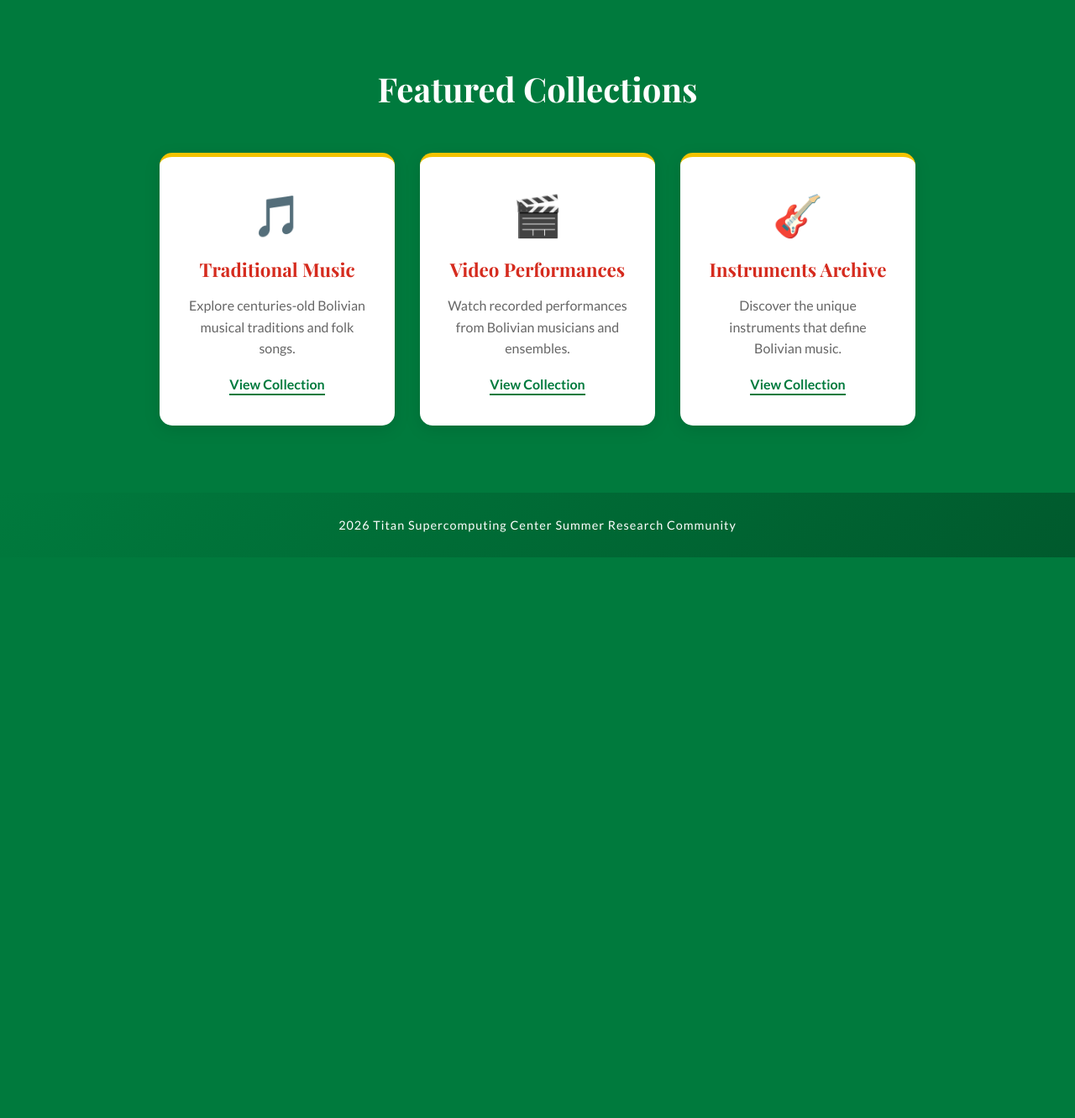
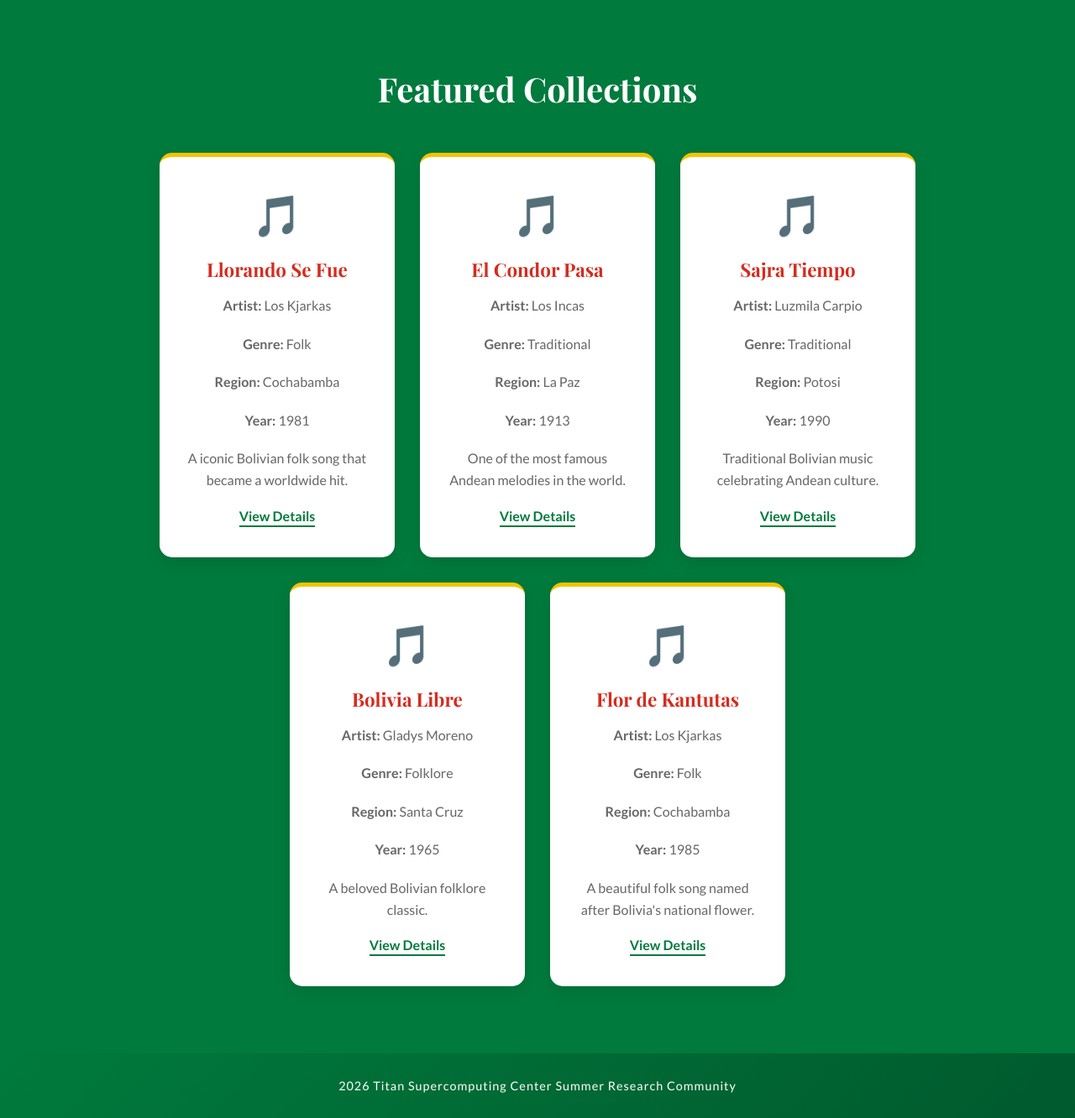
Before and after one commit to Yonathanaraya/bolivian-music-heritage, a Flask app: page / in a window 1280 px wide. Shown: the part 658-1990 px from the top of the page at 84% size. Before the commit the page ends 1322 px from the top, so only its background shows below. Run offline with Flask 3, Linux system fonts and the light colour scheme; data comes from the database, SQL or seed files in the repository; both versions use the stored data as it was after the commit.

Commit message:
Add SQLite database with Bolivian music data connected to homepage

```diff
--- a/backend/app.py
+++ b/backend/app.py
@@ -1,10 +1,19 @@
+import sys
+sys.path.insert(0, 'backend')
+
 from flask import Flask, render_template
+from database import get_db
 
 app = Flask(__name__, template_folder='../templates', static_folder='../static')
 
 @app.route('/')
 def home():
-    return render_template('index.html')
+    conn = get_db()
+    cursor = conn.cursor()
+    cursor.execute('SELECT * FROM music')
+    music_list = cursor.fetchall()
+    conn.close()
+    return render_template('index.html', music_list=music_list)
 
 if __name__ == '__main__':
     app.run(debug=True)
--- /dev/null
+++ b/backend/database.py
@@ -0,0 +1,30 @@
+import sqlite3
+
+def get_db():
+    conn = sqlite3.connect('backend/music_heritage.db')
+    conn.row_factory = sqlite3.Row
+    return conn
+
+def init_db():
+    conn = get_db()
+    cursor = conn.cursor()
+
+    cursor.execute('''
+        CREATE TABLE IF NOT EXISTS music (
+            id INTEGER PRIMARY KEY AUTOINCREMENT,
+            title TEXT NOT NULL,
+            artist TEXT NOT NULL,
+            genre TEXT NOT NULL,
+            region TEXT NOT NULL,
+            year INTEGER,
+            description TEXT,
+            video_url TEXT
+        )
+    ''')
+
+    conn.commit()
+    conn.close()
+    print("Database created successfully!")
+
+if __name__ == '__main__':
+    init_db()
--- a/templates/index.html
+++ b/templates/index.html
@@ -31,24 +31,18 @@
     <section class="featured">
         <h2>Featured Collections</h2>
         <div class="cards">
+            {% for song in music_list %}
             <div class="card">
                 <div class="card-icon">🎵</div>
-                <h3>Traditional Music</h3>
-                <p>Explore centuries-old Bolivian musical traditions and folk songs.</p>
-                <a href="#">View Collection</a>
+                <h3>{{ song['title'] }}</h3>
+                <p><strong>Artist:</strong> {{ song['artist'] }}</p>
+                <p><strong>Genre:</strong> {{ song['genre'] }}</p>
+                <p><strong>Region:</strong> {{ song['region'] }}</p>
+                <p><strong>Year:</strong> {{ song['year'] }}</p>
+                <p>{{ song['description'] }}</p>
+                <a href="#">View Details</a>
             </div>
-            <div class="card">
-                <div class="card-icon">🎬</div>
-                <h3>Video Performances</h3>
-                <p>Watch recorded performances from Bolivian musicians and ensembles.</p>
-                <a href="#">View Collection</a>
-            </div>
-            <div class="card">
-                <div class="card-icon">🎸</div>
-                <h3>Instruments Archive</h3>
-                <p>Discover the unique instruments that define Bolivian music.</p>
-                <a href="#">View Collection</a>
-            </div>
+            {% endfor %}
         </div>
     </section>
 
```
Also changed, not shown: backend/seed_data.py (added, +35 -0 lines), backend/music_heritage.db (added).
